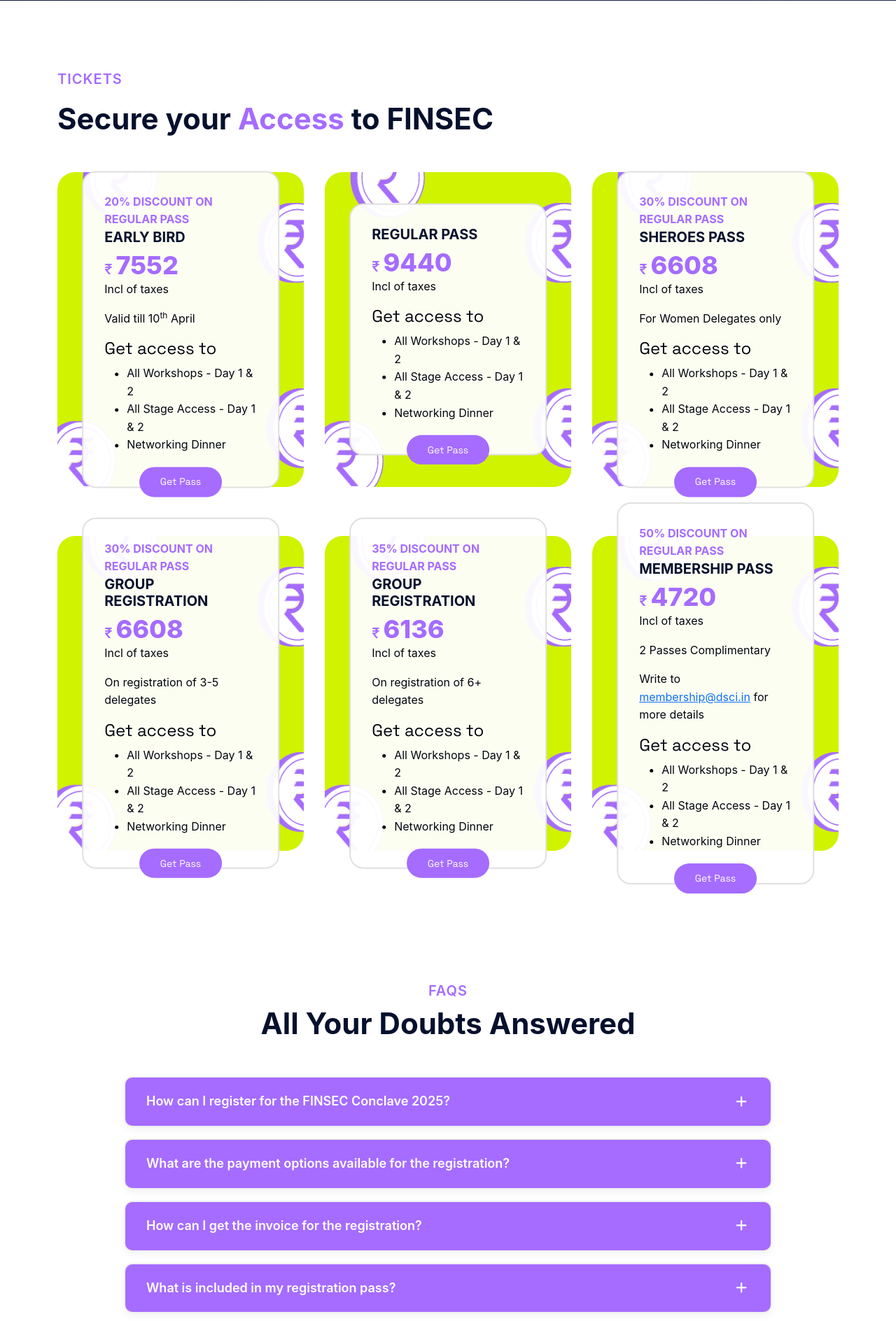
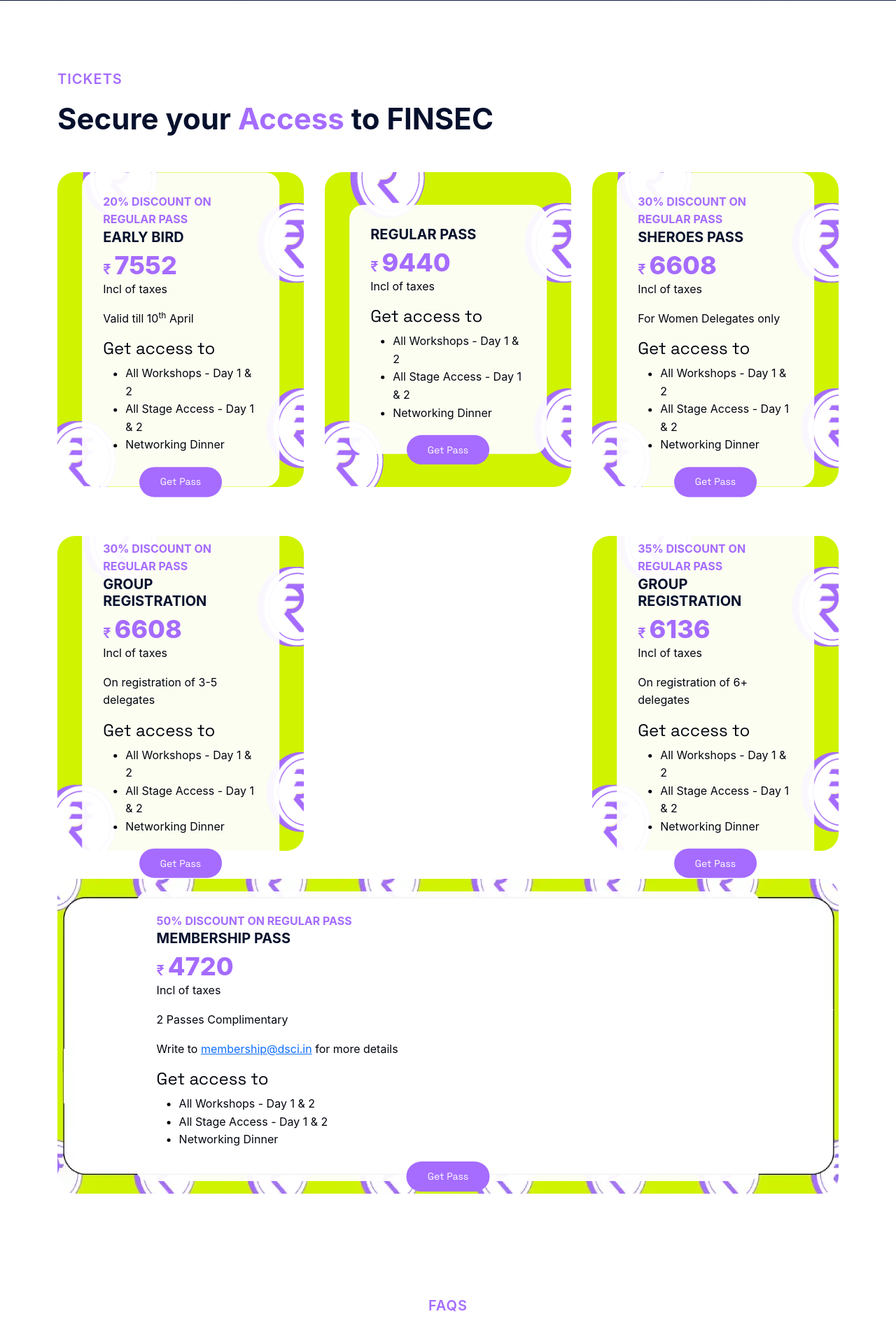
Before and after one commit to shanzantrik/dscifinal, a Laravel app: page / in a window 1280 px wide. Shown: the part 4152-6040 px from the top of the page at 70% size. Run offline with Laravel 12, Linux system fonts and the light colour scheme; data that the repository does not hold is empty; parts of the project's set-up code (start-up, migrations or seed data) failed here and were passed over; some libraries are stand-ins or nearby versions; some web fonts are replaced.

Commit message:
tickets sizes

```diff
--- a/resources/views/home.blade.php
+++ b/resources/views/home.blade.php
@@ -1156,6 +1156,25 @@
     margin-bottom: 40px;
   }
 
+  .ticket-card-membership {
+    position: relative;
+    width: 100%;
+    height: 450px;
+  }
+
+  .ticket-card-membership::before {
+    content: '';
+    position: absolute;
+    top: 0;
+    left: 0;
+    width: 100%;
+    height: 100%;
+    background: url("{!! asset('images/ticket-card-mem.webp') !!}") no-repeat center center;
+    background-size: cover;
+    z-index: 1;
+    border-radius: 25px;
+  }
+
   .ticket-card::before {
     content: '';
     position: absolute;
@@ -1179,7 +1198,6 @@
     border-radius: 20px;
     padding: 30px;
     z-index: 2;
-    border: 2px solid #e0e0e0;
     transition: all 0.3s ease;
     color: #01050e;
   }
@@ -2572,7 +2590,7 @@
           <a href="#" class="btn-get-pass">Get Pass</a>
         </div>
       </div>
-
+      <div></div>
       <div class="ticket-card">
         <div class="ticket-content">
           <div class="discount-banner" style="color: #A56CFF; font-weight: 700;">35% DISCOUNT ON REGULAR PASS</div>
@@ -2597,7 +2615,9 @@
         </div>
       </div>
 
-      <div class="ticket-card">
+    </div>
+
+    <div class="ticket-card-membership">
       <div class="ticket-content">
         <div class="discount-banner" style="color: #A56CFF; font-weight: 700;">50% DISCOUNT ON REGULAR PASS</div>
         <h3 class="ticket-type">MEMBERSHIP PASS</h3>
@@ -2620,9 +2640,6 @@
         </div>
         <a href="#" class="btn-get-pass">Get Pass</a>
       </div>
-      </div>
-
-
     </div>
   </div>
 </section>
```
Also changed, not shown: public/images/ticket-card-mem.webp (added). Lines whose indentation alone changed are shown as unchanged.
